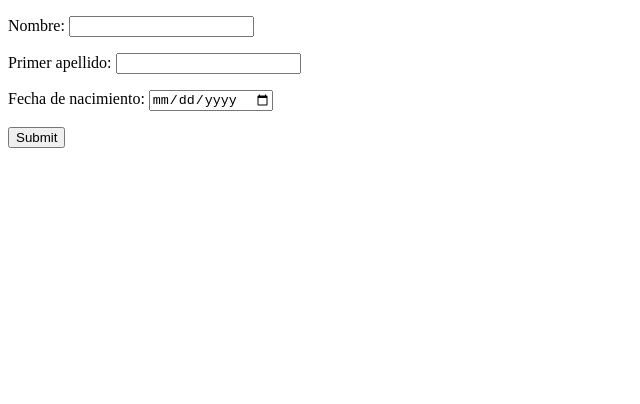
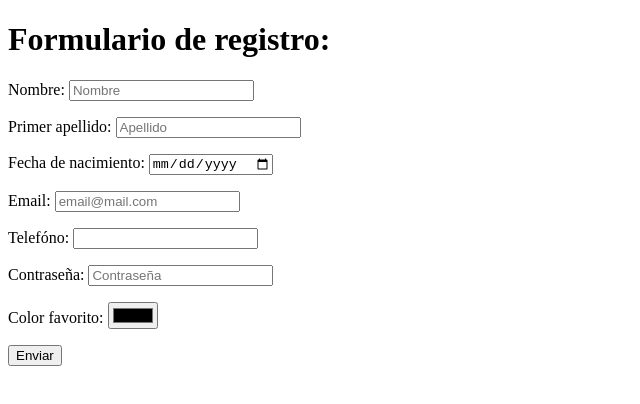
Before and after one commit to angelfdezcivila/interfaces-usuarios1, a plain HTML site: page index.html in a window 1280 px wide. Shown: the whole page, without its empty margins (0-640 px from the left). Drawn offline with Linux system fonts and the light colour scheme.

Commit message:
falta telefono

```diff
--- a/index.html
+++ b/index.html
@@ -4,31 +4,52 @@
     <meta charset="UTF-8">
     <meta http-equiv="X-UA-Compatible" content="IE=edge">
     <meta name="viewport" content="width=device-width, initial-scale=1.0">
-    <title>Formulario de registro</title>
+    <title>Formulario</title>
 </head>
 <body>
-    <form action="" >
+    <h1>Formulario de registro:</h1>
+    <!--"FormularioServletProcesa" se refiere al servidor que procesaría los datos-->
+    <form action="FormularioServletProcesa" method="post">
         <p>
             <label for="nombre">Nombre:</label>
-        <input type="text" name="nombre" id="nombre" title='Introduce
-        tu nombre' autocomplete="nombre"/>
+            <input type="text" name="nombre" id="nombre"
+            title='Introduzca su nombre' autocomplete="given-name" required="required"
+            placeholder="Nombre"/>
         </p>
-    </form>
-    <form action="" >
         <p>
             <label for="apellido1">Primer apellido:</label>
-        <input type="text" name="apellido1" id="apellido1" title='Introduce
-        tu primer apellido' autocomplete="primer apellido"/>
+            <input type="text" name="apellido1" id="apellido1"
+            title='Introduzca su primer apellido' autocomplete="family-name"
+            required="required" placeholder="Apellido"/>
         </p>
-    </form>
-    <form action="" >
         <p>
             <label for="fechaNacimiento">Fecha de nacimiento:</label>
-        <input type="date" name="fechaNacimiento" id="fechaNacimiento" title='Introduce
-        tu fecha de nacimiento' autocomplete="fecha de nacimiento"/>
+            <input type="date" name="fechaNacimiento" id="fechaNacimiento"
+            title='Introduzca su fecha de nacimiento' autocomplete="on" required="required"/>
         </p>
-        <input type="submit" value="Submit" />
+        <p>
+            <label for="email">Email:</label>
+            <input type="email" name="email" id="email" title='Introduzca su e-mail'
+            autocomplete="email" required="required" placeholder="email@mail.com"/>
+            <!--placeholder="0123456789@uma.es" pattern="[0-9]{10}-@uma.es"-->
+        </p>
+        <p>
+            <label for="telefono">Telef&oacute;no:</label>
+            <input type="tel" name="telefono" id="telefono"
+            title='Introduzca su telef&oacute;no' autocomplete="tel" required="required"/>
+        </p>
+        <p>
+            <label for="contraseña">Contraseña:</label>
+            <input type="password" name="contraseña" id="contraseña"
+            title='Introduzca su contraseña' autocomplete="new-password" required="required"
+            placeholder="Contraseña"/>
+        </p>
+        <p>
+            <label for="color">Color favorito:</label>
+            <input type="color" name="color" id="color"
+            title='Introduzca su color favorito' autocomplete="on" required="required"/>
+        </p>
+        <input type="submit" value="Enviar"/>
     </form>
-
 </body>
 </html>
```
Lines whose indentation alone changed are shown as unchanged.
